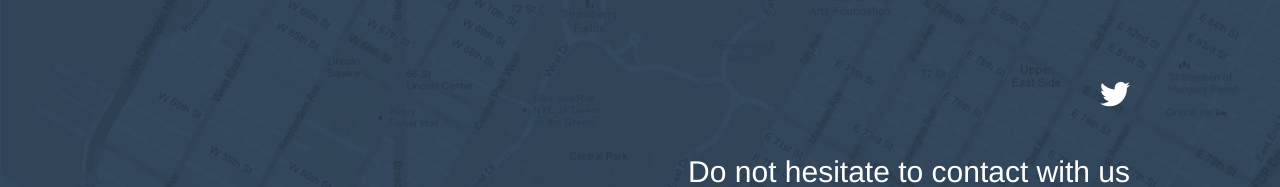
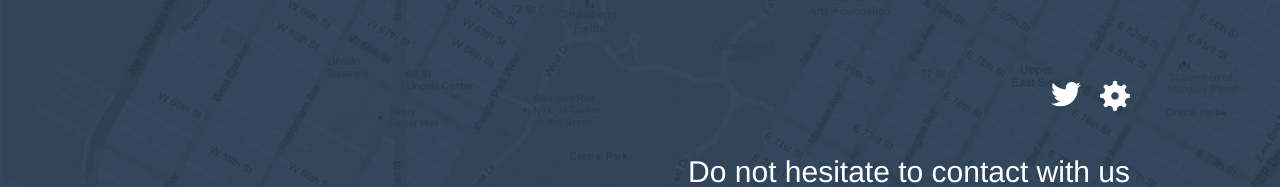
Before and after one commit to NativeTouchUK/nativetouch-web, a plain HTML site: page index.html in a window 1280 px wide. Shown: the part 1120-1307 px from the top of the page. Drawn offline with Linux system fonts and the light colour scheme; a script that the page names is missing.

Commit message:
Update index.html
FUI Gear test

```diff
--- a/index.html
+++ b/index.html
@@ -97,6 +97,9 @@
                     <div class="fui-twitter"></div>
                 </a>
 
+                <a href="https://github.com/NativeTouchUK">
+                    <div class="fui-gear"></div>
+                </a>
             </div>
             <h3>Do not hesitate to contact with us</h3>
             <p>Let's take quick chat to review your requirements and evaluate how close your success is.</p>
```
